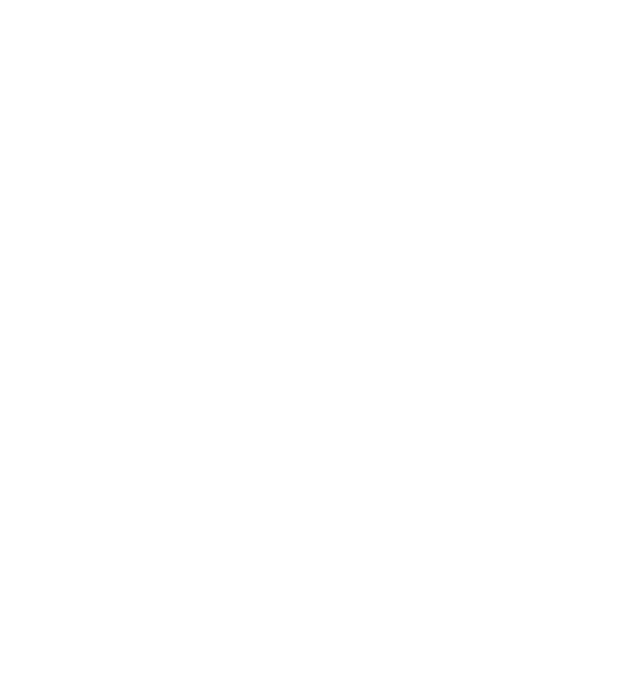
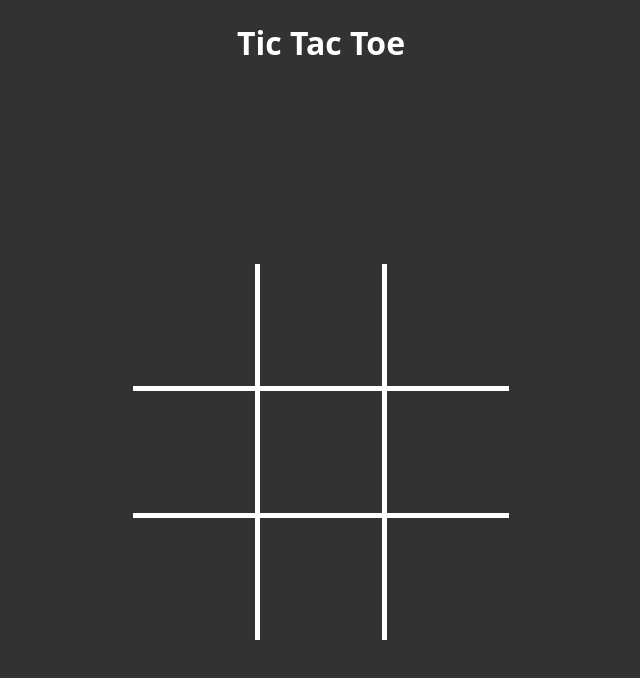
Before and after one commit to LotharZok/tic-tac-toe, a plain HTML site: page index.html in a window 1280 px wide. Shown: the whole page, without its empty margins (319-959 px from the left). Drawn offline with Linux system fonts and the light colour scheme.

Commit message:
first playable version

```diff
--- a/index.html
+++ b/index.html
@@ -9,9 +9,14 @@
 
     <title>Tic Tac Toe</title>
 </head>
-<body>
+<body onload="init()">
+
+    <h1>Tic Tac Toe</h1>
+
+    <div id="content">
 
 
+    </div>
 
 
     <script src="script.js"></script>
--- a/script.js
+++ b/script.js
@@ -0,0 +1,224 @@
+let fields = [
+    null,
+    null,
+    null,
+    null,
+    null,
+    null,
+    null,
+    null,
+    null
+];
+
+function init() {
+    render();
+}
+
+
+// Erste Version von chatGPT
+//
+// function render() {
+//     // Wählen Sie den div-Container aus dem DOM
+//     const container = document.getElementById('content');
+
+//     // Erstellen Sie eine Tabelle
+//     const table = document.createElement('table');
+
+//     // Schleife über die Zeilen und Spalten der Tabelle
+//     for (let i = 0; i < 3; i++) {
+//         // Erstellen Sie eine Zeile
+//         const row = document.createElement('tr');
+
+//         for (let j = 0; j < 3; j++) {
+//             // Berechnen Sie den Index im Array
+//             const index = i * 3 + j;
+
+//             // Erstellen Sie eine Zelle
+//             const cell = document.createElement('td');
+
+//             // Setzen Sie den Inhalt der Zelle basierend auf dem Feld im Array
+//             if (fields[index] === 'circle') {
+//                 cell.innerHTML = generateCircleSVG();
+//             } else if (fields[index] === 'cross') {
+//                 cell.innerHTML = generateCrossSVG();
+//             }
+
+//             // Fügen Sie die Zelle zur Zeile hinzu
+//             row.appendChild(cell);
+//         }
+
+//         // Fügen Sie die Zeile zur Tabelle hinzu
+//         table.appendChild(row);
+//     }
+
+//     // Fügen Sie die Tabelle zum Container hinzu
+//     container.innerHTML = '';
+//     container.appendChild(table);
+// }
+
+
+// Zweite Version ... setzte abwechselnd im Spielfeld
+//
+// function render() {
+//     // Wählen Sie den div-Container aus dem DOM
+//     const container = document.getElementById('content');
+
+//     // Erstellen Sie eine Tabelle
+//     const table = document.createElement('table');
+
+//     // Schleife über die Zeilen und Spalten der Tabelle
+//     for (let i = 0; i < 3; i++) {
+//         // Erstellen Sie eine Zeile
+//         const row = document.createElement('tr');
+
+//         for (let j = 0; j < 3; j++) {
+//             // Berechnen Sie den Index im Array
+//             const index = i * 3 + j;
+
+//             // Erstellen Sie eine Zelle
+//             const cell = document.createElement('td');
+
+//             // Fügen Sie die onclick-Funktion hinzu
+//             cell.onclick = function() {
+//                 // Fügen Sie das passende Feld in dem Array "fields" abwechselnd ein
+//                 if (index % 2 === 0) {
+//                     fields[index] = 'circle';
+//                     cell.innerHTML = generateCircleSVG();
+//                 } else {
+//                     fields[index] = 'cross';
+//                     cell.innerHTML = generateCrossSVG();
+//                 }
+//                 // Entfernen Sie die onclick-Funktion von dem <td>-Element
+//                 cell.onclick = null;
+//             };
+
+//             // Setzen Sie den Inhalt der Zelle basierend auf dem Feld im Array
+//             if (fields[index] === 'circle') {
+//                 cell.innerHTML = generateCircleSVG();
+//             } else if (fields[index] === 'cross') {
+//                 cell.innerHTML = generateCrossSVG();
+//             }
+
+//             // Fügen Sie die Zelle zur Zeile hinzu
+//             row.appendChild(cell);
+//         }
+
+//         // Fügen Sie die Zeile zur Tabelle hinzu
+//         table.appendChild(row);
+//     }
+
+//     // Fügen Sie die Tabelle zum Container hinzu
+//     container.innerHTML = '';
+//     container.appendChild(table);
+// }
+
+
+// Dritte Version ... jetzt mit currentPlayer
+//
+let currentPlayer = 'circle';
+
+function render() {
+    // Wählen Sie den div-Container aus dem DOM
+    const container = document.getElementById('content');
+
+    // Erstellen Sie eine Tabelle
+    const table = document.createElement('table');
+
+    // Schleife über die Zeilen und Spalten der Tabelle
+    for (let i = 0; i < 3; i++) {
+        // Erstellen Sie eine Zeile
+        const row = document.createElement('tr');
+
+        for (let j = 0; j < 3; j++) {
+            // Berechnen Sie den Index im Array
+            const index = i * 3 + j;
+
+            // Erstellen Sie eine Zelle
+            const cell = document.createElement('td');
+
+            // Setzen Sie den Inhalt der Zelle basierend auf dem Feld im Array
+            if (fields[index] === 'circle') {
+                cell.innerHTML = generateCircleSVG();
+            } else if (fields[index] === 'cross') {
+                cell.innerHTML = generateCrossSVG();
+            } else {
+                cell.onclick = () => {
+                    // Wechseln Sie den aktuellen Spieler
+                    currentPlayer = currentPlayer === 'circle' ? 'cross' : 'circle';
+
+                    // Setzen Sie das aktuelle Feld im Array auf den aktuellen Spieler
+                    fields[index] = currentPlayer;
+
+                    // Fügen Sie den SVG-Code des aktuellen Spielers in die Zelle ein
+                    if (currentPlayer === 'circle') {
+                        cell.innerHTML = generateCircleSVG();
+                    } else {
+                        cell.innerHTML = generateCrossSVG();
+                    }
+
+                    // Entfernen Sie das onclick-Attribut, um weitere Klicks auf diese Zelle zu verhindern
+                    cell.removeAttribute('onclick');
+                }
+            }
+
+            // Fügen Sie die Zelle zur Zeile hinzu
+            row.appendChild(cell);
+        }
+
+        // Fügen Sie die Zeile zur Tabelle hinzu
+        table.appendChild(row);
+    }
+
+    // Fügen Sie die Tabelle zum Container hinzu
+    container.innerHTML = '';
+    container.appendChild(table);
+}
+
+
+
+
+// Erste Version von chatGPT
+//
+// function generateCircleSVG() {
+//     const svgCode = `
+//       <svg viewBox="0 0 70 70">
+//         <circle cx="35" cy="35" r="30" fill="none" stroke="#0EBCEE" stroke-width="5" />
+//         <circle cx="35" cy="35" r="30" fill="none" stroke="#0EBCEE" stroke-width="5">
+//           <animate attributeName="stroke-dasharray" dur="2s" repeatCount="1" from="0, 0" to="188.5, 0" fill="freeze" />
+//           <animate attributeName="stroke-dashoffset" dur="2s" repeatCount="1" from="0" to="188.5" fill="freeze" />
+//         </circle>
+//       </svg>
+//     `;
+//     return svgCode;
+// }
+
+
+// Zweite Version, eine Zeile von mir deaktiviert <!-- -->
+//
+function generateCircleSVG() {
+    const svgCode = `
+      <svg viewBox="0 0 70 70">
+        <circle cx="35" cy="35" r="30" fill="none" stroke="#0EBCEE" stroke-width="5" stroke-dasharray="188.5" stroke-dashoffset="188.5">
+          <animate attributeName="stroke-dashoffset" dur="0.75s" to="0" fill="freeze" />
+          <!-- animateTransform attributeName="transform" attributeType="XML" type="rotate" from="0 35 35" to="360 35 35" dur="0.75s" fill="freeze" / -->
+        </circle>
+      </svg>
+    `;
+    return svgCode;
+}
+
+// Erste Version von chatGPT ... sieht gleich gut aus
+//
+function generateCrossSVG() {
+    const svgCode = `
+      <svg viewBox="0 0 70 70">
+        <line x1="10" y1="10" x2="60" y2="60" stroke="#F7C607" stroke-width="7" stroke-linecap="round" stroke-dasharray="150" stroke-dashoffset="150">
+          <animate attributeName="stroke-dashoffset" dur="0.75s" to="0" fill="freeze" />
+        </line>
+        <line x1="60" y1="10" x2="10" y2="60" stroke="#F7C607" stroke-width="7" stroke-linecap="round" stroke-dasharray="150" stroke-dashoffset="150">
+          <animate attributeName="stroke-dashoffset" dur="0.75s" to="0" fill="freeze" />
+        </line>
+      </svg>
+    `;
+    return svgCode;
+}
--- a/style.css
+++ b/style.css
@@ -0,0 +1,47 @@
+* {
+    transition: all 0.25s ease-in-out;
+}
+
+/* Setzen Sie die Hintergrundfarbe für die gesamte Seite */
+body {
+    background-color: #323232;
+    font-family: "Open Sans", sans-serif;
+    margin: 0;
+    color: white;
+}
+
+h1 {
+    text-align: center;
+}
+
+#content {
+    display: flex;
+    justify-content: center;
+    align-items: center;
+    /* height: 100vh; */
+    margin-top: 200px;
+}
+
+/* Legen Sie die Farbe und Dicke der Tabelle fest */
+table {
+    /* border: 5px solid white; */
+    border-collapse: collapse;
+    border-style: hidden;
+}
+
+/* Legen Sie die Farbe und Dicke der inneren Trennlinien der Tabelle fest */
+table td {
+    border: 5px solid white;
+    /* padding: 20px; */
+    width: 120px;
+    height: 120px;
+
+    text-align: center;
+    font-size: 36px;
+    font-weight: bold;
+}
+
+td:hover {
+    background-color: rgba(255, 255, 255, 0.1);
+    cursor: pointer;
+}
```
Also changed, not shown: img/mockup.png (added).
